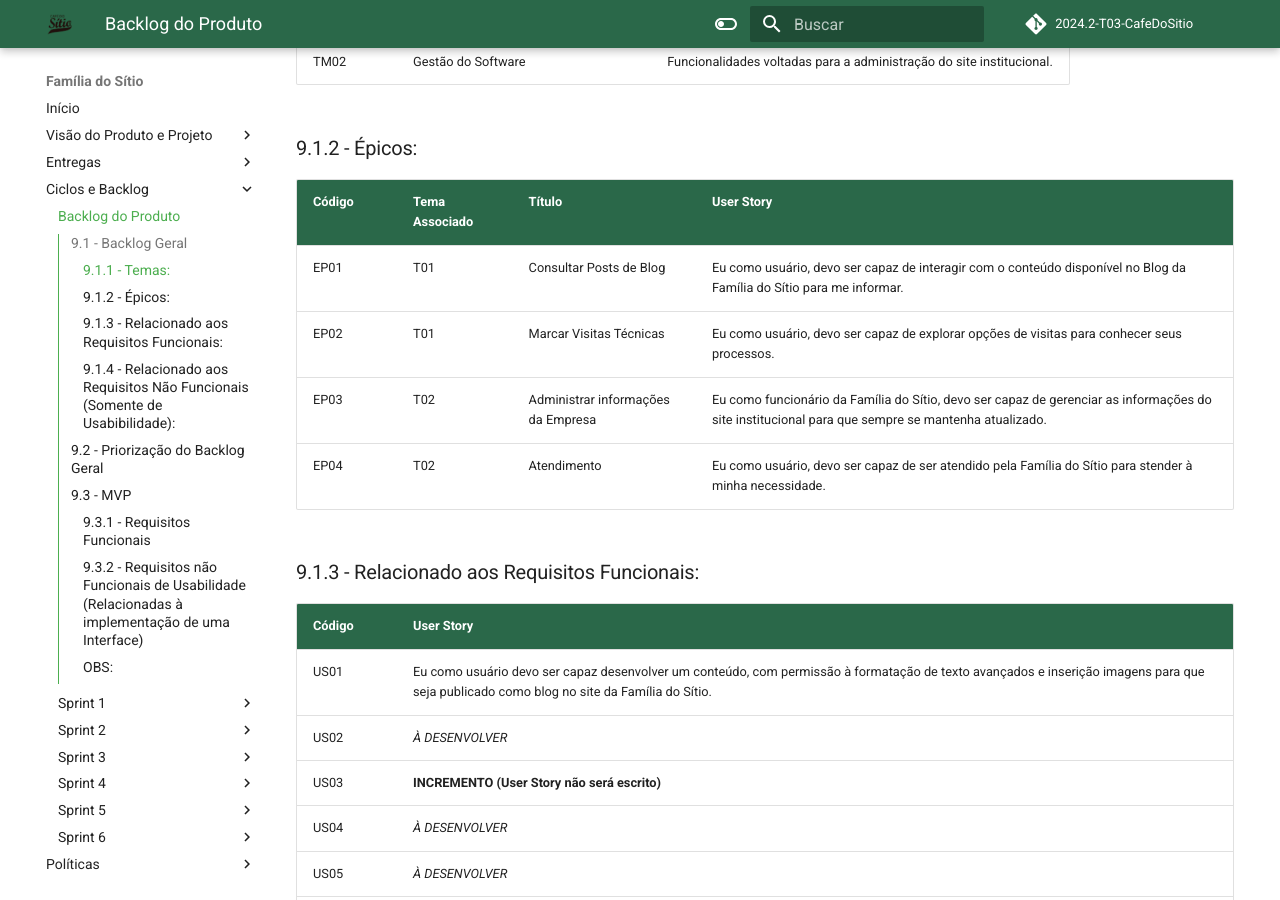
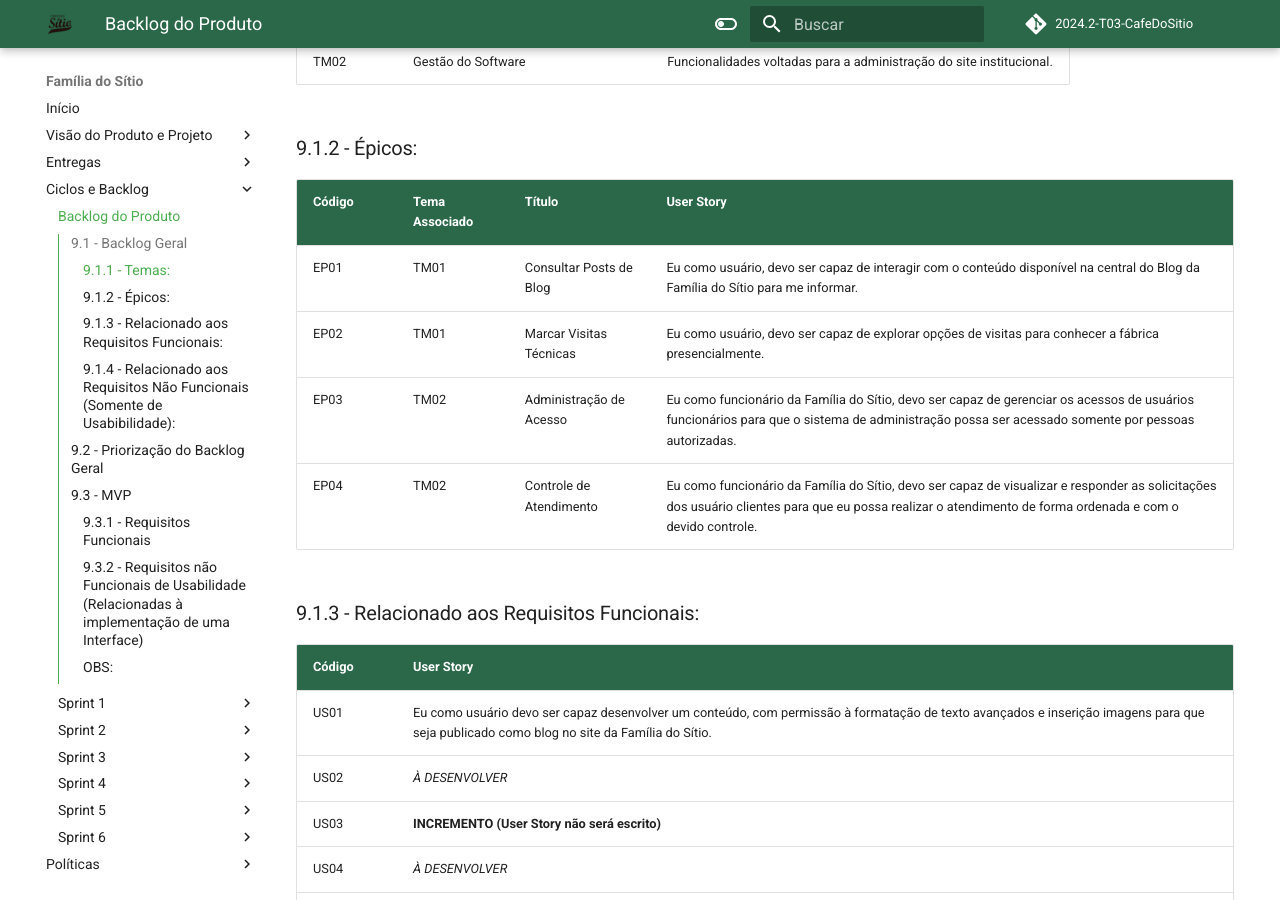
Before and after one commit to mdsreq-fga-unb/2024.2-T03-CafeDoSitio, an MkDocs documentation site: the page built from docs/sections/2-docPage/9-backlogDeProduto.md, in a window 1280 px wide and 900 px high, scrolled down 1039 px. Built offline with MkDocs 1.6.1 and Material for MkDocs 9.7.7, drawn with Linux system fonts in a browser that asks for light colours; comment, search, counter and statistics services are not loaded.

Commit message:
docs: alterando epicos para se tornarem mais adequados

```diff
--- a/docs/sections/2-docPage/9-backlogDeProduto.md
+++ b/docs/sections/2-docPage/9-backlogDeProduto.md
@@ -23,10 +23,10 @@ TM02   | Gestão do Software                         | Funcionalidades voltadas
 
 Código | Tema Associado | Título                             | User Story
 ------ | -------------- | ---------------------------------- | ---------------------------
-EP01   | T01            | Consultar Posts de Blog            | Eu como usuário, devo ser capaz de interagir com o conteúdo disponível no Blog da Família do Sítio para me informar.
-EP02   | T01            | Marcar Visitas Técnicas            | Eu como usuário, devo ser capaz de explorar opções de visitas para conhecer seus processos.
-EP03   | T02            | Administrar informações da Empresa | Eu como funcionário da Família do Sítio, devo ser capaz de gerenciar as informações do site institucional para que sempre se mantenha atualizado.
-EP04   | T02            | Atendimento | Eu como usuário, devo ser capaz de ser atendido pela Família do Sítio para stender à minha necessidade.
+EP01   | TM01            | Consultar Posts de Blog            | Eu como usuário, devo ser capaz de interagir com o conteúdo disponível na central do Blog da Família do Sítio para me informar.
+EP02   | TM01            | Marcar Visitas Técnicas            | Eu como usuário, devo ser capaz de explorar opções de visitas para conhecer a fábrica presencialmente.
+EP03   | TM02            | Administração de Acesso | Eu como funcionário da Família do Sítio, devo ser capaz de gerenciar os acessos de usuários funcionários para que o sistema de administração possa ser acessado somente por pessoas autorizadas.
+EP04   | TM02            | Controle de Atendimento | Eu como funcionário da Família do Sítio, devo ser capaz de visualizar e responder as solicitações dos usuário clientes para que eu possa realizar o atendimento de forma ordenada e com o devido controle.
 
 ### 9.1.3 - Relacionado aos Requisitos Funcionais:
 Código | User Story
```
Also changed, not shown: docs/sections/2-docPage/7-Requisitos.md (+3 -3 lines).
